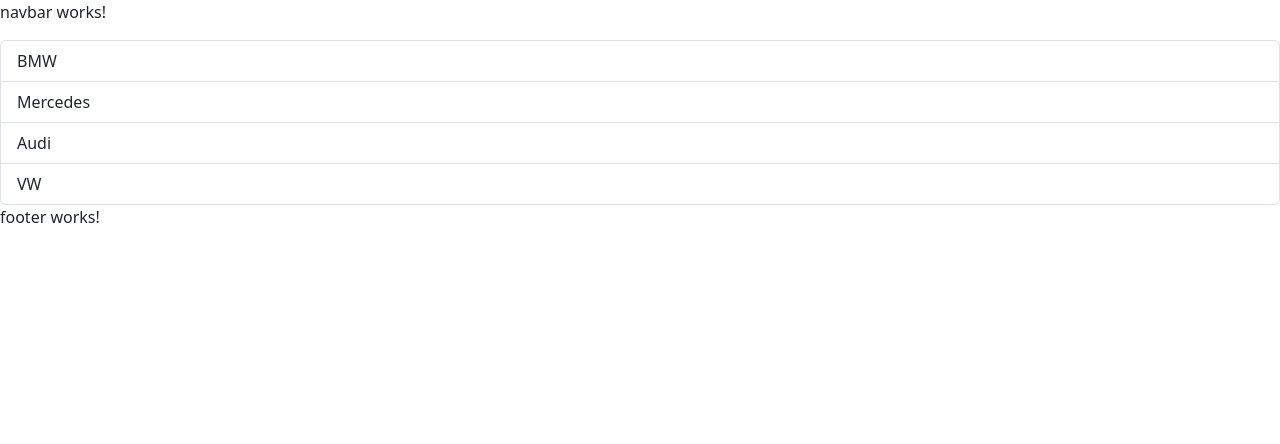
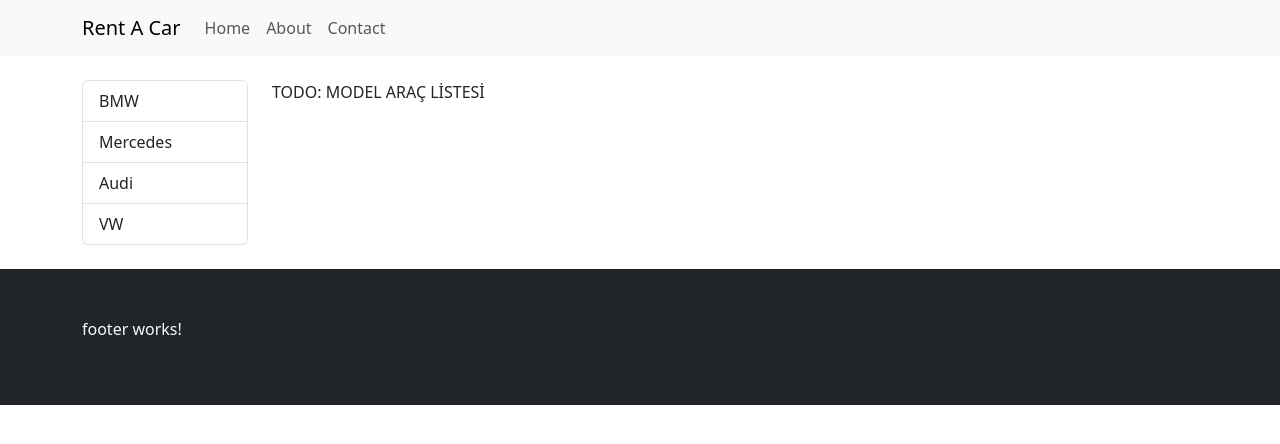
Before and after one commit to ahmet-cetinkaya-instruction/etiya-7-fullstack-3-frontend-angular, an Angular app: page / in a window 1280 px wide. Shown: the top 444 px of the page. Built offline with nearby package versions, Linux system fonts and the light colour scheme.

Commit message:
add bootstrap components

```diff
--- a/src/app/app.component.html
+++ b/src/app/app.component.html
@@ -1,6 +1,15 @@
 <app-navbar></app-navbar>
 
-<app-brand-list-group></app-brand-list-group>
+<main class="container my-4">
+  <div class="row">
+    <div class="col-2">
+      <app-brand-list-group></app-brand-list-group>
+    </div>
+    <div class="col">
+      TODO: MODEL ARAÇ LİSTESİ
+    </div>
+  </div>
+</main>
 
 <app-footer></app-footer>
 
--- a/src/app/components/footer/footer.component.html
+++ b/src/app/components/footer/footer.component.html
@@ -1,3 +1,5 @@
-<footer>
-  <p>footer works!</p>
+<footer class="bg-dark text-light py-5">
+  <div class="container">
+    <p>footer works!</p>
+  </div>
 </footer>
--- a/src/app/components/navbar/navbar.component.html
+++ b/src/app/components/navbar/navbar.component.html
@@ -1,3 +1,30 @@
-<nav>
-  <p>navbar works!</p>
+<nav class="navbar navbar-expand-lg bg-body-tertiary">
+  <div class="container">
+    <a class="navbar-brand" href="#">{{ title }}</a>
+
+    <button
+      class="navbar-toggler"
+      type="button"
+      data-bs-toggle="collapse"
+      data-bs-target="#navbarNav"
+      aria-controls="navbarNav"
+      aria-expanded="false"
+      aria-label="Toggle navigation"
+    >
+      <span class="navbar-toggler-icon"></span>
+    </button>
+
+    <div class="collapse navbar-collapse" id="navbarNav">
+      <ul class="navbar-nav">
+        <li *ngFor="let navItem of navItems" class="nav-item">
+          <a
+            class="nav-link"
+            aria-current="page"
+            [href]="navItem.route"
+            >{{ navItem.label }}</a
+          >
+        </li>
+      </ul>
+    </div>
+  </div>
 </nav>
--- a/src/app/components/navbar/navbar.component.ts
+++ b/src/app/components/navbar/navbar.component.ts
@@ -1,4 +1,9 @@
 import { Component } from '@angular/core';
+
+interface NavItem {
+  label: string;
+  route: string;
+}
 
 @Component({
   selector: 'app-navbar',
@@ -6,5 +11,11 @@
   styleUrls: ['./navbar.component.scss']
 })
 export class NavbarComponent {
+  title : string = "Rent A Car";
 
+  navItems : NavItem[] = [
+    { label: 'Home', route: '/home' },
+    { label: 'About', route: '/about' },
+    { label: 'Contact', route: '/contact' },
+  ];
 }
```
